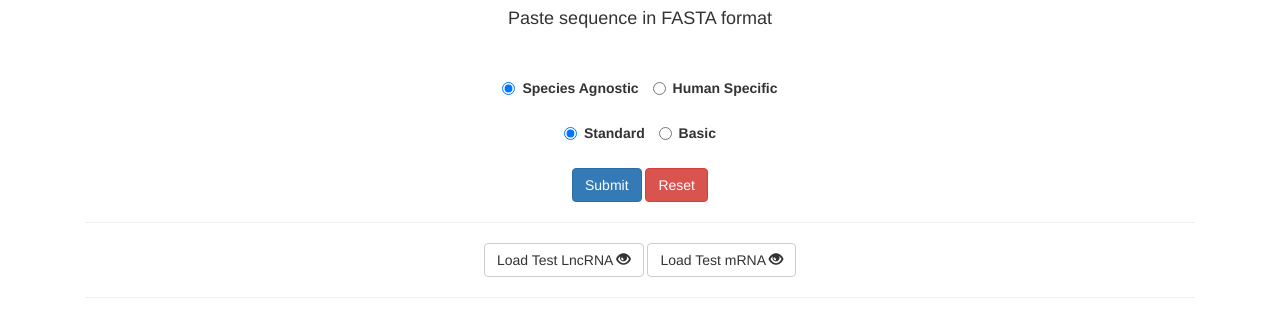
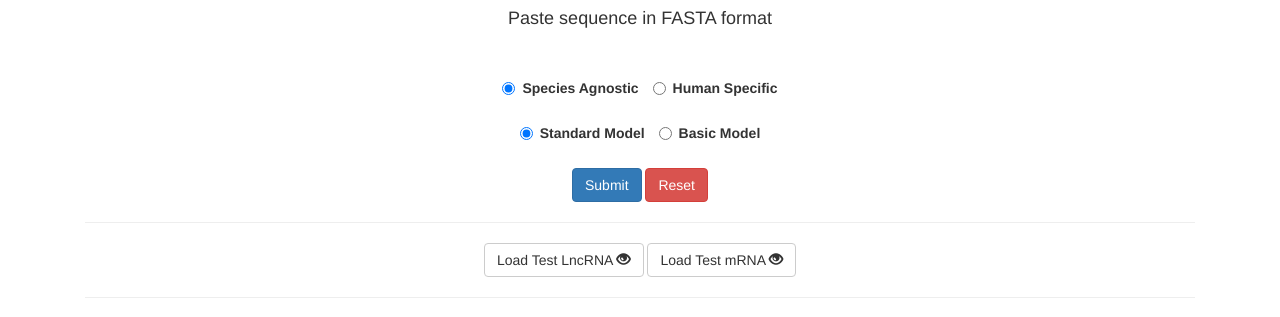
Before and after one commit to ryashpal/cidmirnaweb, a Django app: template templates/linc2function.html in a window 1280 px wide. Shown: the part 202-519 px from the top of the page. Run offline with Django 3.2, Linux system fonts and the light colour scheme; the template is opened without the code that fills it, so the values that code supplies are empty; some libraries are stand-ins or nearby versions.

Commit message:
minor modifications

```diff
--- a/linc2function/views.py
+++ b/linc2function/views.py
@@ -22,7 +22,7 @@ def linc2function(request):
         model = request.GET.get('model', '')
         modelType = request.GET.get('type', '')
         if uid and model:
-            args= annotateFastaFile(uid, model)
+            args= annotateFastaFile(uid, model, modelType)
             return render(request, 'linc2function_result.html', args)
     form = Linc2functionForm()
     return render(request, 'linc2function.html', {'form': form})
--- a/templates/linc2function.html
+++ b/templates/linc2function.html
@@ -42,7 +42,7 @@
                 value="standard"
                 checked>
             <label class="form-check-label" for="standard_radio">
-                Standard
+                Standard Model
             </label>
           </div>
           <div class="radio-inline form-check">
@@ -53,7 +53,7 @@
                 id="basic_radio"
                 value="basic">
             <label class="form-check-label" for="basic_radio">
-                Basic
+                Basic Model
             </label>
           </div>
     </div>
```
Also changed, not shown: 1 other file.
